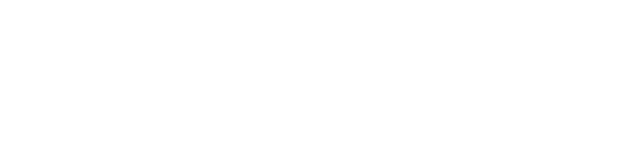
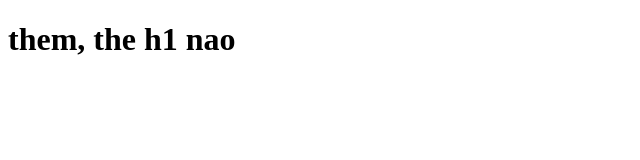
Before and after one commit to TonyTan93/new-repo, a plain HTML site: page index.html in a window 1280 px wide. Shown: the whole page, without its empty margins (0-640 px from the left). Drawn offline with Linux system fonts and the light colour scheme.

Commit message:
them the h1 nao

```diff
--- a/index.html
+++ b/index.html
@@ -7,6 +7,6 @@
     <title>Document</title>
 </head>
 <body>
-
+    <h1>them, the h1 nao</h1>
 </body>
 </html>
```
